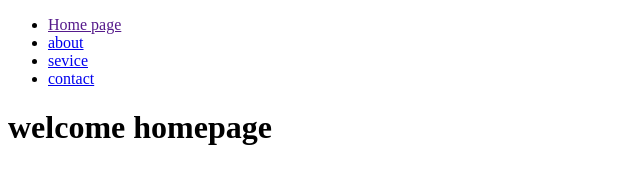
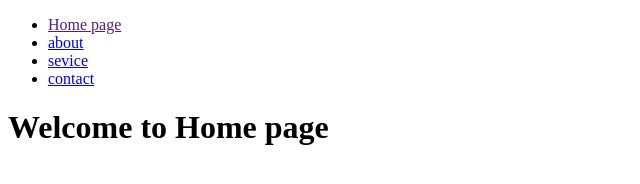
Before and after one commit to mey2505/project-with-leak, a plain HTML site: page index.HTML in a window 1280 px wide. Shown: the whole page, without its empty margins (0-640 px from the left). Drawn offline with Linux system fonts and the light colour scheme.

Commit message:
new text

```diff
--- a/index.HTML
+++ b/index.HTML
@@ -12,6 +12,6 @@
         <li><a href="sevice.HTML">sevice</a></li>
         <li><a href="contect.HTML">contact</a></li>
     </ul>
-    <h1>welcome homepage</h1>
+    <h1>Welcome to Home page</h1>
 </body>
 </html>
```
